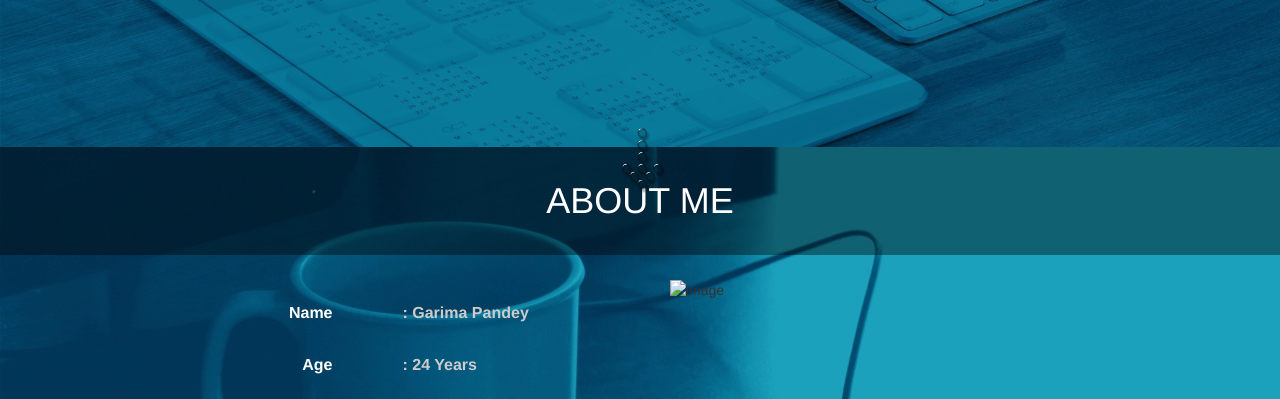
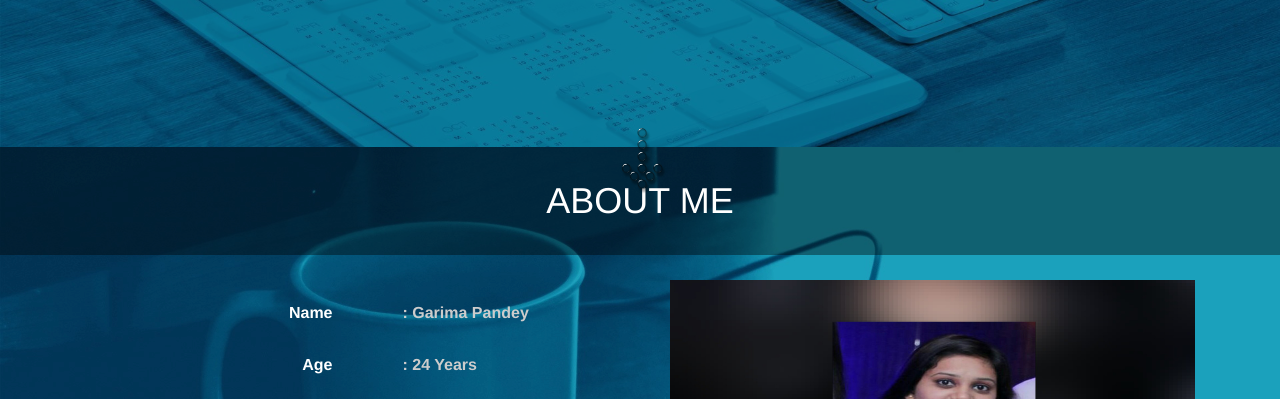
Before and after one commit to garima-pandey/myCV, a plain HTML site: page index.html in a window 1280 px wide. Shown: the part 553-952 px from the top of the page. Drawn offline with Linux system fonts and the light colour scheme.

Commit message:
Update index.html

```diff
--- a/index.html
+++ b/index.html
@@ -115,7 +115,7 @@
 
                             <div class="col-md-6 col-sm-6 col-xs-6 col-lg-6">
                                 <figure class="my-image">
-                                    <img src="assets/images/img.png" alt="image" title="My Photo">
+                                    <img src="assets/images/1442584137141.jpg" alt="image" title="My Photo">
                                 </figure>
                             </div>
                     </div>
```
